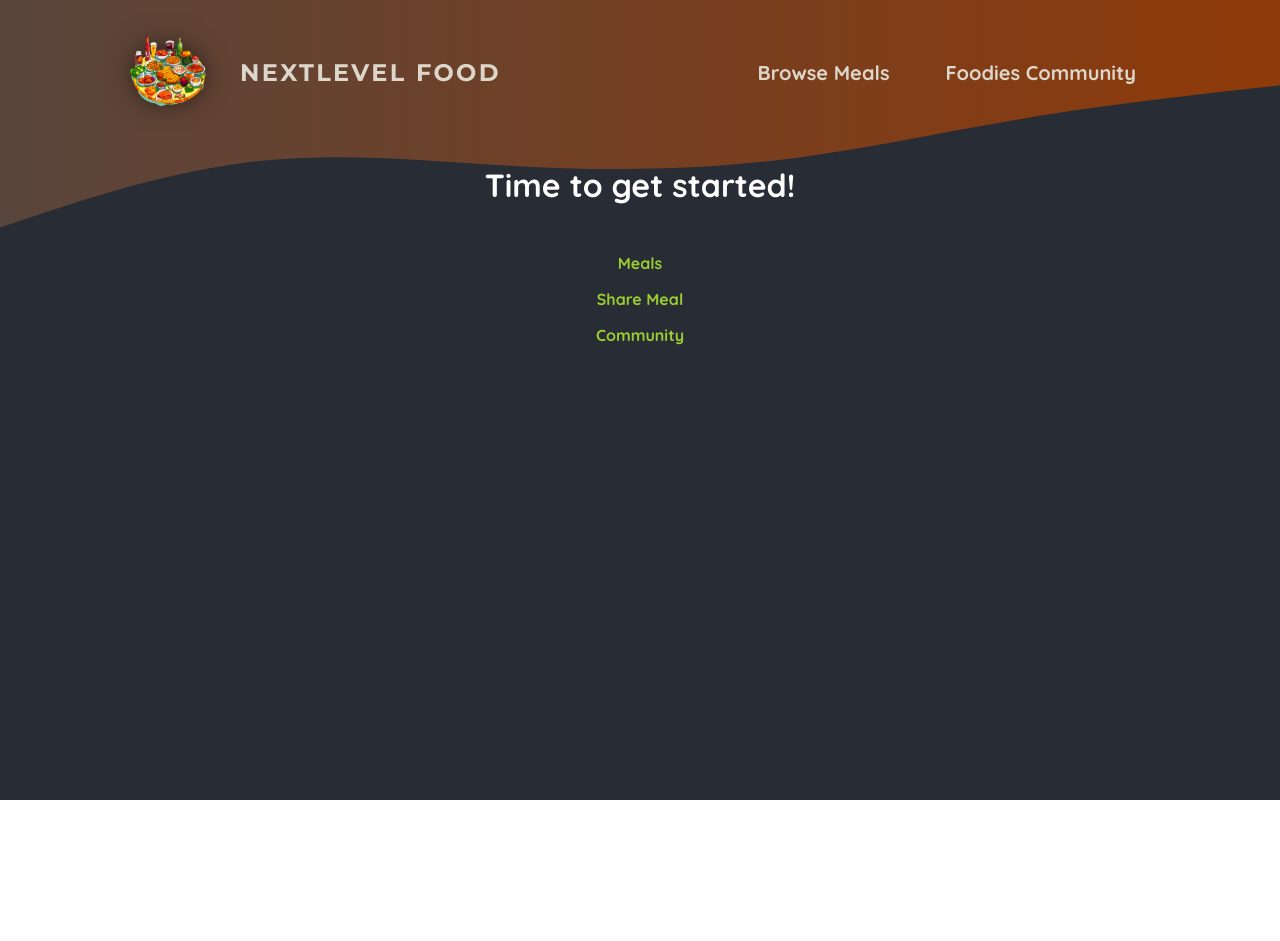
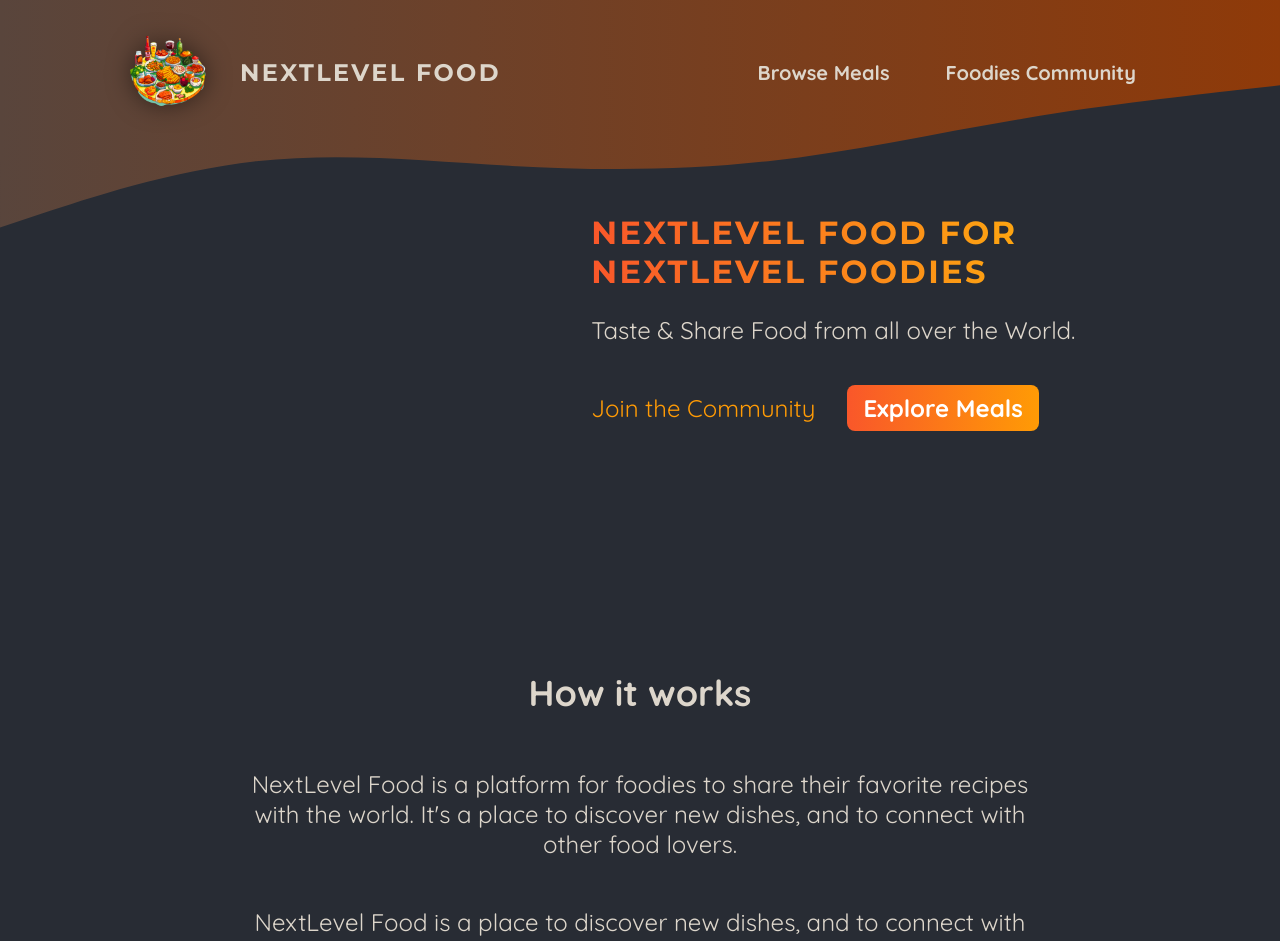
Before and after one commit to mariannacoppa/foodies, a Next.js app: page / in a window 1280 px wide. Shown: the top 941 px of the page. Before the commit the page ends 800 px from the top, so only its background shows below. Built offline with nearby package versions, Linux system fonts and the light colour scheme.

Commit message:
Done lesson 103: populating the starting page content

```diff
--- a/app/globals.css
+++ b/app/globals.css
@@ -11,21 +11,6 @@
 body {
   margin: 0;
   background: radial-gradient(#282c34, #282c34);
-}
-
-.header-background {
-  position: absolute;
-  width: 100%;
-  height: 320px;
-  top: 0;
-  left: 0;
-  z-index: -1;
-}
-
-svg {
-  display: block;
-  width: 100%;
-  height: auto;
 }
 
 .not-found,
--- a/app/layout.js
+++ b/app/layout.js
@@ -1,4 +1,4 @@
-import MainHeader from "@/components/main-header";
+import MainHeader from "@/components/main-header/main-header";
 import './globals.css';
 
 export const metadata = {
@@ -10,26 +10,7 @@
   return (
     <html lang="en">
       <body>
-        <div className="header-background">
-          <svg xmlns="http://www.w3.org/2000/svg" viewBox="0 0 1440 320">
-            <defs>
-              <linearGradient id="gradient" x1="0%" y1="0%" x2="100%" y2="0%">
-                <stop
-                  offset="0%"
-                  style={{ stopColor: '#59453c', stopOpacity: '1' }}
-                />
-                <stop
-                  offset="100%"
-                  style={{ stopColor: '#8f3a09', stopOpacity: '1' }}
-                />
-              </linearGradient>
-            </defs>
-            <path
-              fill="url(#gradient)"
-              d="M0,256L48,240C96,224,192,192,288,181.3C384,171,480,181,576,186.7C672,192,768,192,864,181.3C960,171,1056,149,1152,133.3C1248,117,1344,107,1392,101.3L1440,96L1440,0L1392,0C1344,0,1248,0,1152,0C1056,0,960,0,864,0C768,0,672,0,576,0C480,0,384,0,288,0C192,0,96,0,48,0L0,0Z"
-            ></path>
-          </svg>
-        </div>
+
         <MainHeader />
         {children}
       </body>
--- a/app/page.js
+++ b/app/page.js
@@ -1,22 +1,50 @@
 import Link from "next/link";
-import './globals.css';
+import classes from './page.module.css';
 export default function Home() {
   return (
+      <>
+        <header className={classes.header}>
+            <div className={classes.slideshow}>
+
+            </div>
+            <div>
+                <div className={classes.hero}>
+                    <h1>nextLevel Food for NextLevel Foodies</h1>
+                    <p>Taste & Share Food from all over the World.</p>
+                </div>
+                <div className={classes.cta}>
+                    <Link href={"/community"}>Join the Community</Link>
+                    <Link href={"/meals"}>Explore Meals</Link>
+                </div>
+            </div>
+        </header>
           <main>
-      <h1 style={{ color: 'white', textAlign: 'center' }}>
-        Time to get started!
-      </h1>
-      <section style={{ textAlign: 'center', marginTop: '3rem' }}>
+              <section className={classes.section}>
+                  <h2>How it works</h2>
                   <p>
-            <Link className={"link"} href={"/meals"}>Meals</Link>
+                      NextLevel Food is a platform for foodies to share their favorite
+                      recipes with the world. It&apos;s a place to discover new dishes, and to
+                      connect with other food lovers.
                   </p>
                   <p>
-              <Link className={"link"} href={"/meals/share"}>Share Meal</Link>
+                      NextLevel Food is a place to discover new dishes, and to connect
+                      with other food lovers.
+                  </p>
+              </section>
+
+              <section className={classes.section}>
+                  <h2>Why NextLevel Food?</h2>
+                  <p>
+                      NextLevel Food is a platform for foodies to share their favorite
+                      recipes with the world. It&apos;s a place to discover new dishes, and to
+                      connect with other food lovers.
                   </p>
                   <p>
-            <Link className={"link"} href={"/community"}>Community</Link>
+                      NextLevel Food is a place to discover new dishes, and to connect
+                      with other food lovers.
                   </p>
               </section>
           </main>
+      </>
   );
 }
--- /dev/null
+++ b/app/page.module.css
@@ -0,0 +1,75 @@
+.header {
+    display: flex;
+    gap: 3rem;
+    margin: 3rem auto;
+    width: 90%;
+    max-width: 75rem;
+}
+
+.slideshow {
+    width: 40rem;
+    height: 25rem;
+}
+
+.hero {
+    color: #ddd6cb;
+    font-size: 1.5rem;
+}
+
+.hero h1 {
+    font-size: 2rem;
+    font-weight: bold;
+    font-family: 'Montserrat', sans-serif;
+    letter-spacing: 0.15rem;
+    text-transform: uppercase;
+    background: linear-gradient(90deg, #f9572a, #ffc905);
+    background-clip: text;
+    -webkit-background-clip: text;
+    -webkit-text-fill-color: transparent;
+}
+
+.cta {
+    font-size: 1.5rem;
+    display: flex;
+    gap: 1rem;
+}
+
+.cta a {
+    display: inline-block;
+    margin-top: 1rem;
+    padding: 0.5rem 1rem;
+    border-radius: 0.5rem;
+    background: linear-gradient(90deg, #f9572a, #ff9b05);
+    color: #ffffff;
+    font-weight: bold;
+    text-decoration: none;
+}
+
+.cta a:hover,
+.cta a:active {
+    background: linear-gradient(90deg, #fd4715, #f9b241);
+}
+
+.cta a:first-child {
+    background: transparent;
+    font-weight: normal;
+    color: #ff9b05;
+    padding-left: 0;
+}
+
+.cta a:first-child:hover,
+.cta a:first-child:active {
+    background: transparent;
+    color: #f9b241;
+}
+
+.section {
+    display: flex;
+    flex-direction: column;
+    color: #ddd6cb;
+    font-size: 1.5rem;
+    max-width: 50rem;
+    width: 90%;
+    margin: 2rem auto;
+    text-align: center;
+}
--- a/components/main-header.js
+++ /dev/null
@@ -1,24 +0,0 @@
-import Link from "next/link";
-import logoImg from '@/assets/logo.png';
-import classes from './main-header.module.css';
-export default function MainHeader() {
-    return (
-        <header className={classes.header}>
-            <Link className={classes.logo} href={"/"}>
-                <img src={logoImg.src} alt={"A plate with food on it"} />
-                NextLevel Food
-            </Link>
-
-            <nav className={classes.nav}>
-                <ul>
-                    <li>
-                        <Link href={"/meals"}>Browse Meals</Link>
-                    </li>
-                    <li>
-                        <Link href={"/community"}>Foodies Community</Link>
-                    </li>
-                </ul>
-            </nav>
-        </header>
-    );
-}
--- /dev/null
+++ b/components/main-header/main-header-background.js
@@ -0,0 +1,25 @@
+import classes from ".//main-header-background.module.css";
+export default function MainHeaderBackground() {
+    return (
+        <div className={classes['header-background']}>
+            <svg xmlns="http://www.w3.org/2000/svg" viewBox="0 0 1440 320">
+                <defs>
+                    <linearGradient id="gradient" x1="0%" y1="0%" x2="100%" y2="0%">
+                        <stop
+                            offset="0%"
+                            style={{ stopColor: '#59453c', stopOpacity: '1' }}
+                        />
+                        <stop
+                            offset="100%"
+                            style={{ stopColor: '#8f3a09', stopOpacity: '1' }}
+                        />
+                    </linearGradient>
+                </defs>
+                <path
+                    fill="url(#gradient)"
+                    d="M0,256L48,240C96,224,192,192,288,181.3C384,171,480,181,576,186.7C672,192,768,192,864,181.3C960,171,1056,149,1152,133.3C1248,117,1344,107,1392,101.3L1440,96L1440,0L1392,0C1344,0,1248,0,1152,0C1056,0,960,0,864,0C768,0,672,0,576,0C480,0,384,0,288,0C192,0,96,0,48,0L0,0Z"
+                ></path>
+            </svg>
+        </div>
+    );
+}
--- /dev/null
+++ b/components/main-header/main-header-background.module.css
@@ -0,0 +1,14 @@
+.header-background {
+    position: absolute;
+    width: 100%;
+    height: 320px;
+    top: 0;
+    left: 0;
+    z-index: -1;
+}
+
+.header-background svg {
+    display: block;
+    width: 100%;
+    height: auto;
+}
--- /dev/null
+++ b/components/main-header/main-header.js
@@ -0,0 +1,29 @@
+import Link from "next/link";
+import Image from "next/image";
+import MainHeaderBackground from "@/components/main-header/main-header-background";
+import logoImg from '@/assets/logo.png';
+import classes from './main-header.module.css';
+export default function MainHeader() {
+    return (
+        <>
+            <MainHeaderBackground />
+            <header className={classes.header}>
+                <Link className={classes.logo} href={"/public"}>
+                    <Image src={logoImg} alt={"A plate with food on it"} priority />
+                    NextLevel Food
+                </Link>
+
+                <nav className={classes.nav}>
+                    <ul>
+                        <li>
+                            <Link href={"/meals"}>Browse Meals</Link>
+                        </li>
+                        <li>
+                            <Link href={"/community"}>Foodies Community</Link>
+                        </li>
+                    </ul>
+                </nav>
+            </header>
+        </>
+    );
+}
```
Also changed, not shown: components/main-header/main-header.module.css (renamed from components/main-header.module.css). Lines whose indentation alone changed are shown as unchanged.
